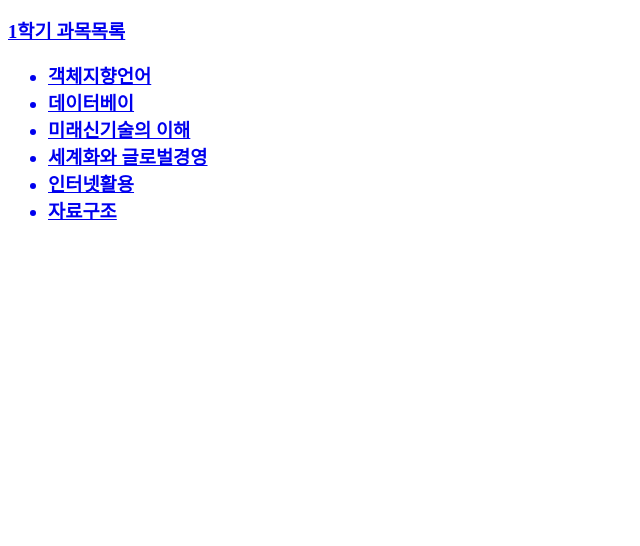
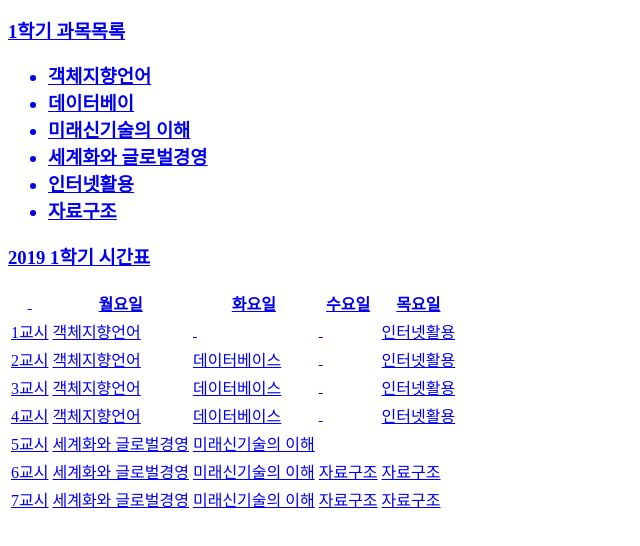
Before and after one commit to average19999/myhomepage, a plain HTML site: page index.html in a window 1280 px wide. Shown: the part 94-640 px from the top of the page, without its empty margins (0-640 px from the left). Drawn offline with Linux system fonts and the light colour scheme.

Commit message:
Update index.html

```diff
--- a/index.html
+++ b/index.html
@@ -7,7 +7,7 @@
 <h2> MY Homepage </h1>
  <p>
    <image src = "./cwu.jpg" width = "100" hegiht = "100" alt = "청운대학교 로고" />
-   <a = href="http://home.chungwoon.ac.kr/home/index.do" target="_blank" 청운대학교> 2학년 황경택의 홈페이지
+   <a href="http://home.chungwoon.ac.kr/home/index.do" target="_blank" 청운대학교> 2학년 황경택의 홈페이지
  </p>
  <h3> 1학기 과목목록 <h3>
    <ul>
@@ -17,6 +17,62 @@
      <li> 세계화와 글로벌경영 </li>
      <li> 인터넷활용 </li>
      <li> 자료구조 </li>
-
-</body>
+   </ul>
+   <h3> 2019 1학기 시간표</h3>
+   <table>
+     <tr>
+       <th>&nbsp;</th>
+       <th>월요일</th>
+       <th>화요일</th>
+       <th>수요일</th>
+       <th>목요일</th>
+     </tr>
+     <tr>
+       <td>1교시</td>
+       <td>객체지향언어</td>
+       <td>&nbsp;</td>
+       <td>&nbsp;</td>
+       <td>인터넷활용</td>
+     </tr>
+     <tr>
+       <td>2교시</td>
+       <td>객체지향언어</td>
+       <td>데이터베이스</td>
+       <td>&nbsp;</td>
+       <td>인터넷활용</td>
+     </tr>
+     <tr>
+       <td>3교시</td>
+       <td>객체지향언어</td>
+       <td>데이터베이스</td>
+       <td>&nbsp;</td>
+       <td>인터넷활용</td>
+     </tr>
+      <tr>
+       <td>4교시</td>
+       <td>객체지향언어</td>
+       <td>데이터베이스</td>
+       <td>&nbsp;</td>
+       <td>인터넷활용</td>
+     </tr>
+      <tr>
+       <td>5교시</td>
+        <td>세계화와 글로벌경영</td>
+        <td>미래신기술의 이해</td>
+     </tr>
+     <tr>
+       <td>6교시</td>
+        <td>세계화와 글로벌경영</td>
+        <td>미래신기술의 이해</td>
+       <td>자료구조</td>
+       <td>자료구조</td>
+     </tr>
+     <tr>
+       <td>7교시</td>
+        <td>세계화와 글로벌경영</td>
+        <td>미래신기술의 이해</td>
+       <td>자료구조</td>
+       <td>자료구조</td>
+     </tr>
+     </body>
 </html>
```
